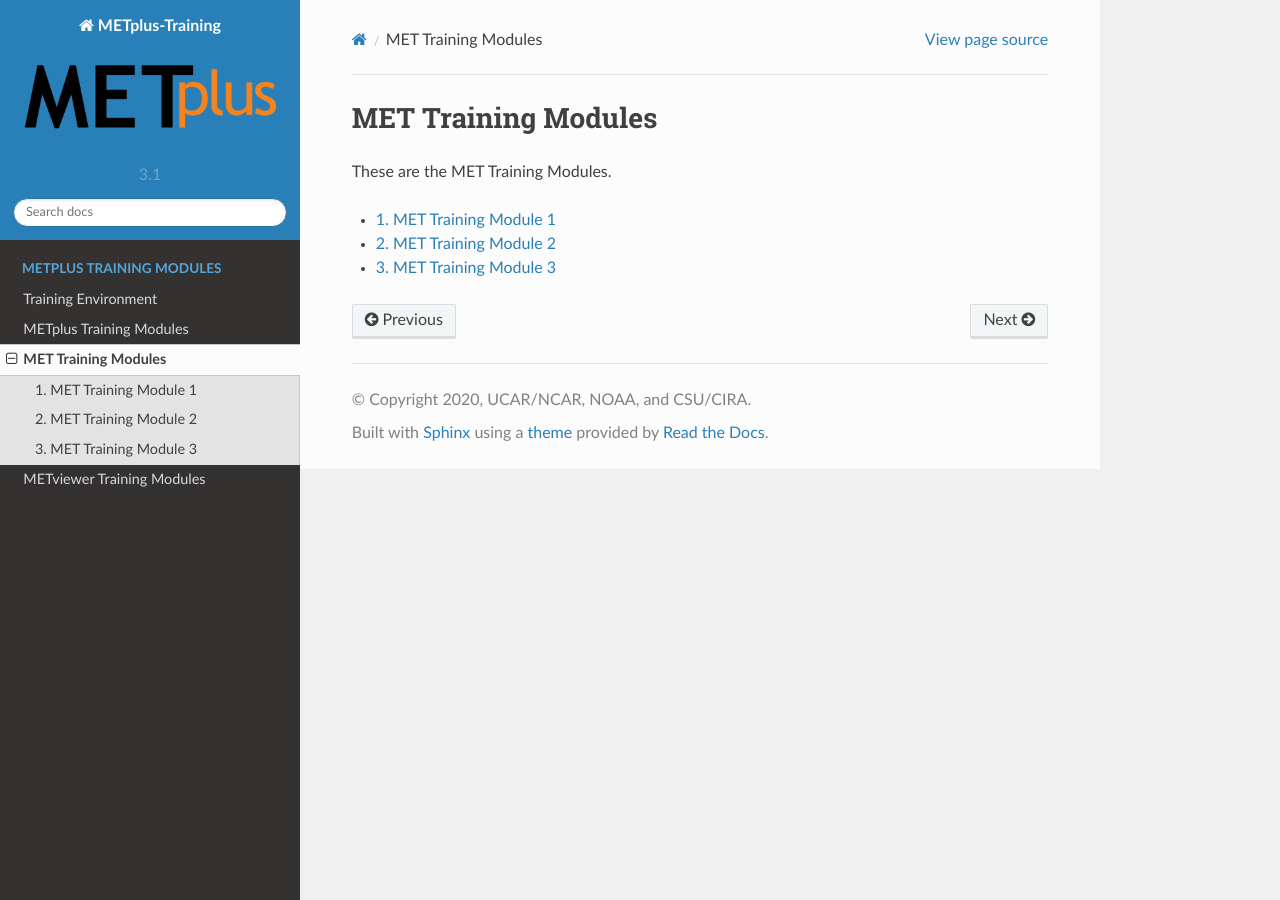
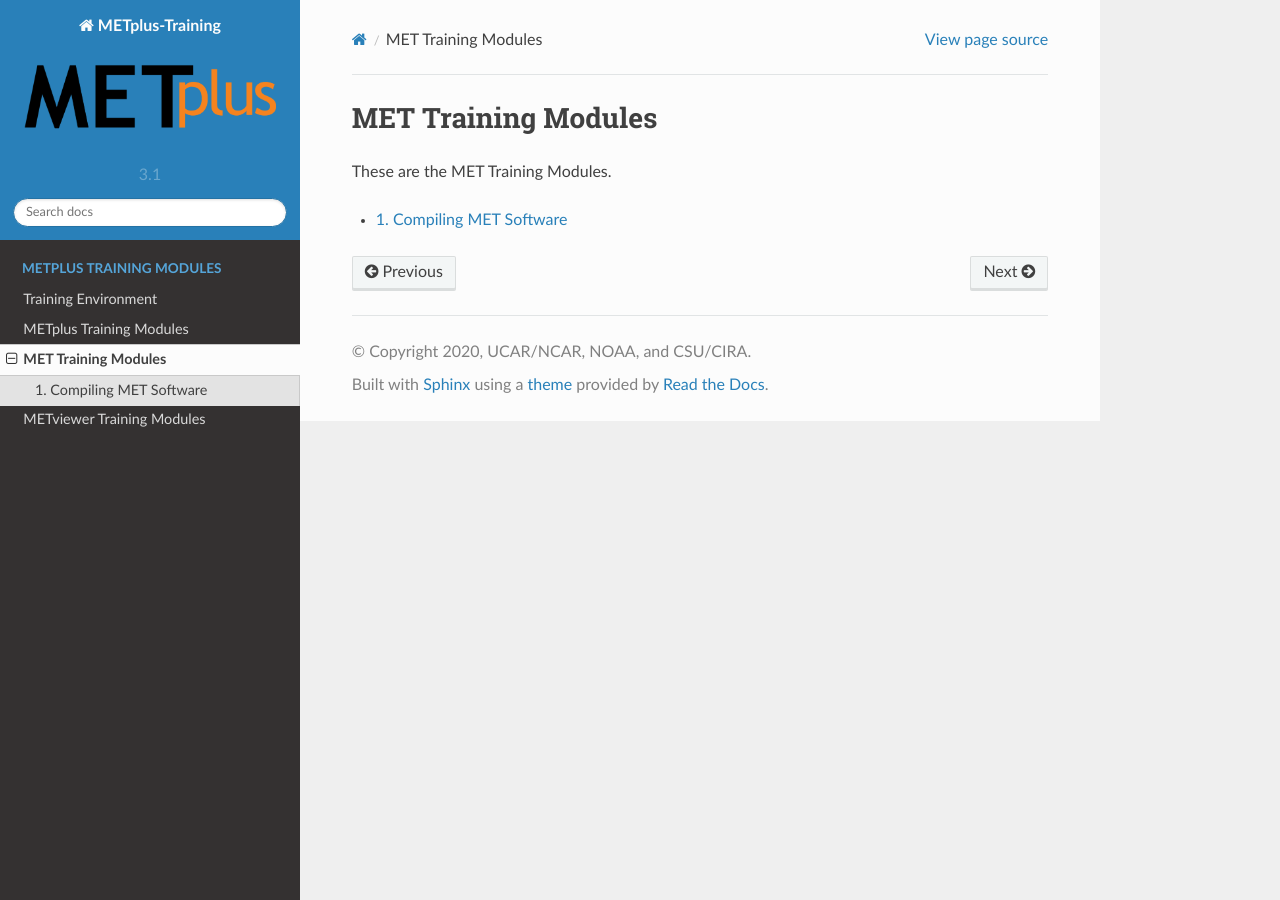
Before and after one commit to dtcenter/METplus-Training, a Sphinx documentation site: the page built from docs/modules/MET/index.rst, in a window 1280 px wide. Built offline with Sphinx 7.4.7 and the Read the Docs theme 2.0.0, drawn with Linux system fonts in a browser that asks for light colours.

Commit message:
Add compiling module.

```diff
--- a/docs/modules/MET/index.rst
+++ b/docs/modules/MET/index.rst
@@ -8,6 +8,4 @@
    :titlesonly:
    :numbered: 4
 
-   module1
-   module2
-   module3
+   compiling
--- a/docs/modules/MET/module1.rst
+++ /dev/null
@@ -1,6 +0,0 @@
-.. _met_module1:
-
-MET Training Module 1
-=====================
-
-Training module goes here.
--- a/docs/modules/MET/module2.rst
+++ /dev/null
@@ -1,6 +0,0 @@
-.. _met_module2:
-
-MET Training Module 2
-=====================
-
-Training module goes here.
--- a/docs/modules/MET/module3.rst
+++ /dev/null
@@ -1,6 +0,0 @@
-.. _met_module3:
-
-MET Training Module 3
-=====================
-
-Training module goes here.
```
Also changed, not shown: docs/modules/MET/compiling.rst (added, +109 -0 lines).
